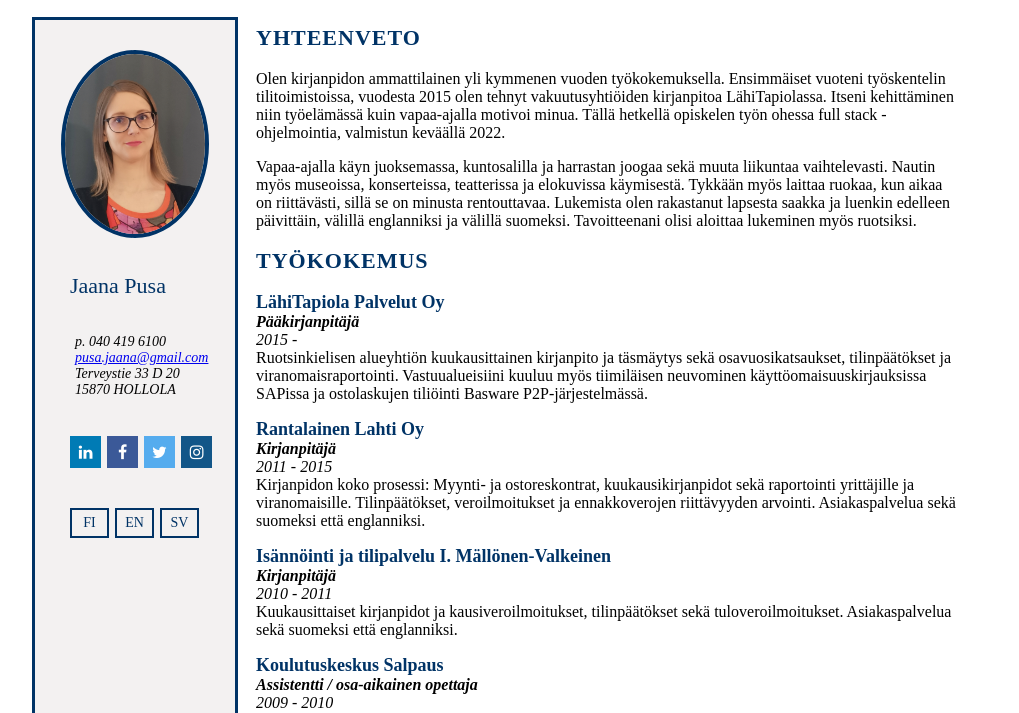
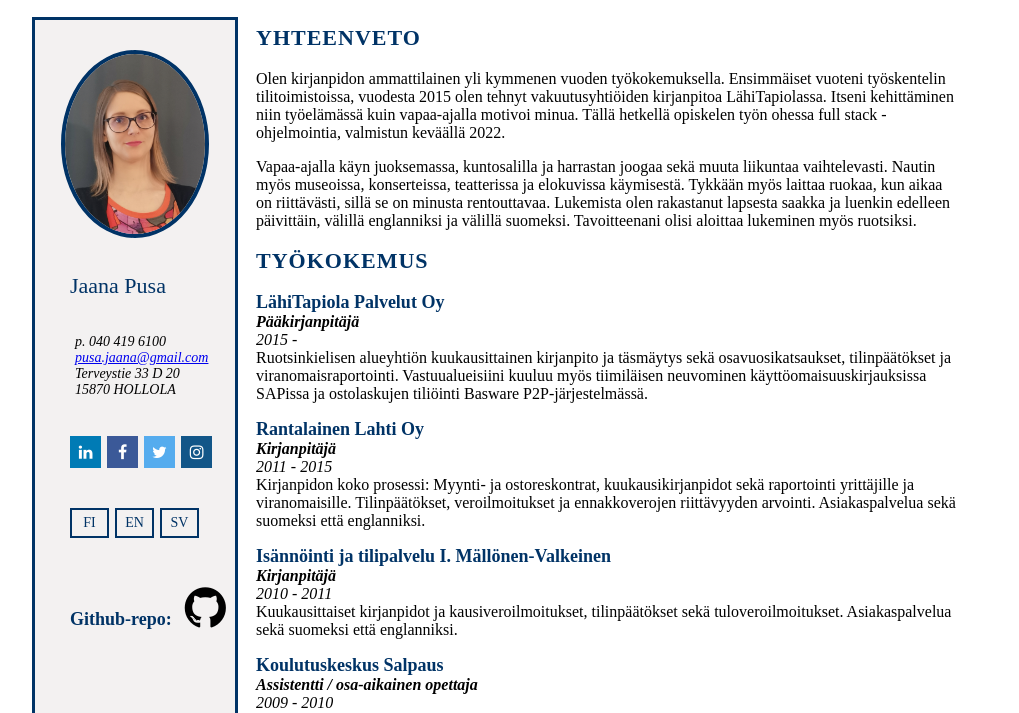
Before and after one commit to JaanaPusaCareeria/jaanapusacv, a plain HTML site: page index.html in a window 1280 px wide. Shown: the part 87-800 px from the top of the page, without its empty margins (123-1142 px from the left). Drawn offline with Linux system fonts and the light colour scheme.

Commit message:
added github link and icon

```diff
--- a/index.html
+++ b/index.html
@@ -51,6 +51,12 @@
             <a class="langbutton" style="margin-left: 35px" href="finnish.html" target="frontpage" title="Suomi">FI</a>
             <a class="langbutton" href="english.html" target="frontpage" title="English">EN</a>
             <a class="langbutton" href="swedish.html" target="frontpage" title="Svenska">SV</a>
+            <br>
+            <br>
+            <p style="margin-left: 35px;"><b  class="smallheader">Github-repo:</b>
+            <a href="https://github.com/JaanaPusaCareeria/jaanapusacv" target="_blank" class="fa fa-github" style="font-size: 48px;"></a>
+            </p>
+
         </div>
         <!-- div nav -->
  <!-- --------------------------------------------------------------------------------Tekstiosio------------------------------------------------------------------------------- -->
--- a/style.css
+++ b/style.css
@@ -97,6 +97,11 @@ th, td {
 .fa-facebook {
 background: #3B5998;
 color: white;
+}
+
+.fa-github {
+    color:black;
+    width: 15px;
 }
 
 .fa-twitter {
```
